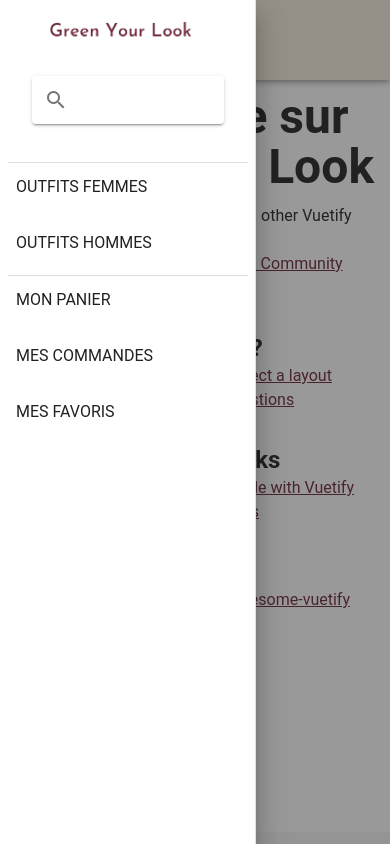
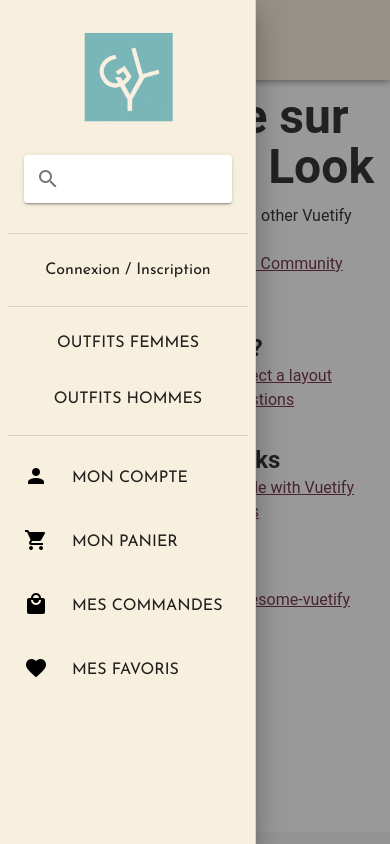
Before and after one commit to Liaxum/green-your-look-vue, a Vue app: page / in a window 390 px wide. Both pictures are taken after a click on the button 28 px from the left and 47 px from the top of the page. Built offline with nearby package versions, Linux system fonts and the light colour scheme.

Commit message:
Menu mobile

```diff
--- a/src/components/layout/AppHeader.vue
+++ b/src/components/layout/AppHeader.vue
@@ -1,7 +1,7 @@
 <template>
 <div>
     <v-app-bar height="80px" app color="secondary">
-		<v-app-bar-nav-icon class="d-md-none" @click="test = true"></v-app-bar-nav-icon>
+		<v-app-bar-nav-icon class="d-md-none mt-0" @click="menu = true"></v-app-bar-nav-icon>
 		<div class="d-flex align-center">
 			<v-img alt="Logo" class="logo" contain
 			:src="require('../../assets/logo.png')" width="150"/>
@@ -17,52 +17,71 @@
 			<v-btn icon to="/cart"><v-icon color="black">mdi-cart</v-icon></v-btn>
 		</v-tabs>
 	</v-app-bar>
-	<v-navigation-drawer v-model="test" absolute temporary
-      >
+	<v-navigation-drawer v-model="menu" absolute temporary color="secondary">
         <v-list nav>
-          <v-list-item-group
-            active-class="primary--text text--accent-4"
-          >
+          <v-list-item-group active-class="primary--text text--accent-4">
+             <v-img alt="Logo" class="logo-carre" contain
+				:src="require('../../assets/logo-carre.png')" width="100"/>
 
-		  	<v-list-item>
-              <v-img alt="Logo" class="logo" contain
-				:src="require('../../assets/logo.png')" width="150"/>
-            </v-list-item>
+			<v-text-field prepend-inner-icon="mdi-magnify" clearable solo class="mx-4 mt-3" ></v-text-field>
 
-            <v-list-item>
-              <v-list-item-title>
-					<v-text-field prepend-inner-icon="mdi-magnify" clearable solo class=" mx-4 mt-3" ></v-text-field>
-			  </v-list-item-title>
+			<v-divider></v-divider>
+
+            <v-list-item class="my-3 text-center">
+              <v-list-item-title>Connexion / Inscription</v-list-item-title>
             </v-list-item>
 
 			<v-divider></v-divider>
 
-            <v-list-item>
+            <v-list-item class="mt-3 text-center">
               <v-list-item-title>OUTFITS FEMMES</v-list-item-title>
             </v-list-item>
 
-            <v-list-item>
+            <v-list-item class="mb-3 text-center">
               <v-list-item-title>OUTFITS HOMMES</v-list-item-title>
             </v-list-item>
 
 			<v-divider></v-divider>
 
-            <v-list-item>
-              <v-list-item-title>MON PANIER</v-list-item-title>
+            <v-list-item class="mt-3 ml-2">
+				<v-list-item-icon class="mr-4">
+					<v-icon color="black">mdi-account</v-icon>
+				</v-list-item-icon>
+				<v-list-item-content>
+              		<v-list-item-title class="ml-2 mt-1">MON COMPTE</v-list-item-title>
+				</v-list-item-content>
             </v-list-item>
 
-            <v-list-item>
-              <v-list-item-title>MES COMMANDES</v-list-item-title>
+            <v-list-item class="ml-2">
+              	<v-list-item-icon class="mr-4">
+					<v-icon color="black">mdi-cart</v-icon>
+				</v-list-item-icon>
+				<v-list-item-content>
+              		<v-list-item-title class="ml-2 mt-1">MON PANIER</v-list-item-title>
+				</v-list-item-content>
             </v-list-item>
 
-			<v-list-item>
-              <v-list-item-title>MES FAVORIS</v-list-item-title>
+            <v-list-item class="ml-2">
+              	<v-list-item-icon class="mr-4">
+					<v-icon color="black">mdi-shopping</v-icon>
+				</v-list-item-icon>
+				<v-list-item-content>
+              		<v-list-item-title class="ml-2 mt-1">MES COMMANDES</v-list-item-title>
+				</v-list-item-content>
             </v-list-item>
 
+			<v-list-item class="ml-2">
+              	<v-list-item-icon class="mr-4">
+					<v-icon color="black">mdi-cards-heart</v-icon>
+				</v-list-item-icon>
+				<v-list-item-content>
+              		<v-list-item-title class="ml-2 mt-1">MES FAVORIS</v-list-item-title>
+				</v-list-item-content>
+            </v-list-item>
           </v-list-item-group>
         </v-list>
       </v-navigation-drawer>
-</div>
+	</div>
 </template>
 
 
@@ -71,7 +90,7 @@
 		name: "AppHeader",
 		data() {
 			return {
-				test: false
+				menu: false
 			}
 		}
     }
@@ -83,7 +102,14 @@
 		margin-right: 60px;
 	}
 
-	.v-tab, .v-text-field {
+	.logo-carre {
+		display:block;
+		margin:auto;
+		margin-top: 20px;
+		margin-bottom: 30px;
+	}
+
+	.v-tab, .v-text-field, .v-list-item {
 		font-family: 'Josefin Sans', sans-serif;
 	}
 
```
Also changed, not shown: src/assets/logo-carre.png (added).
